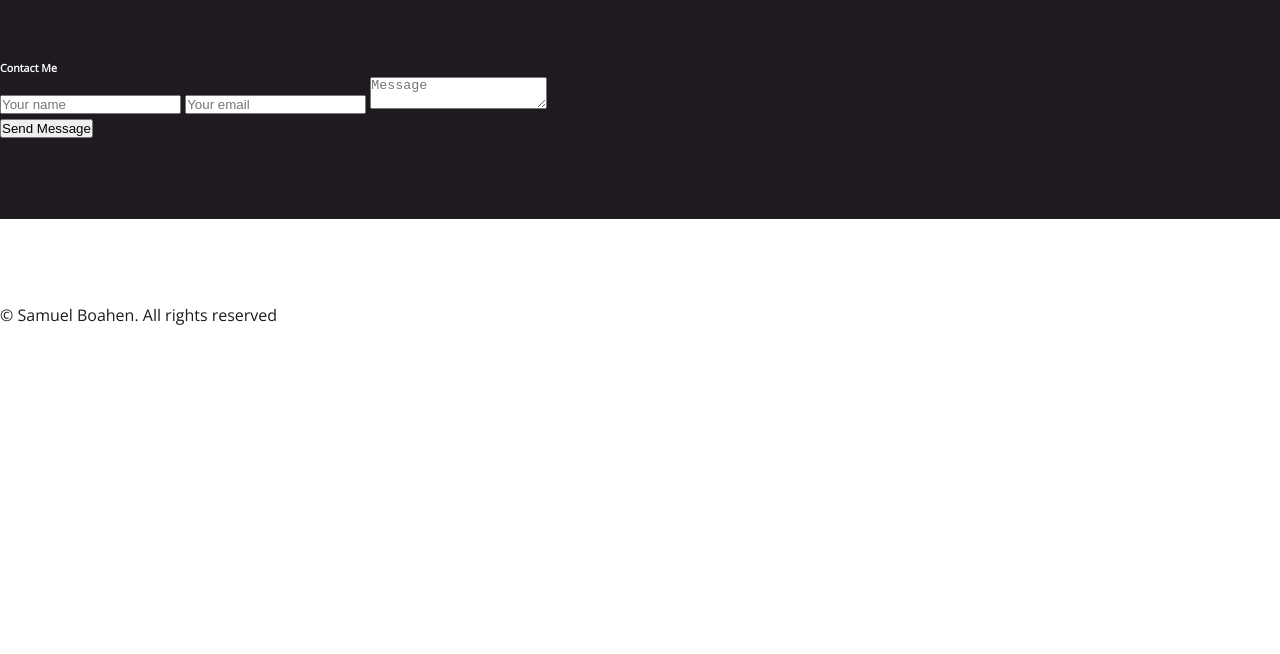
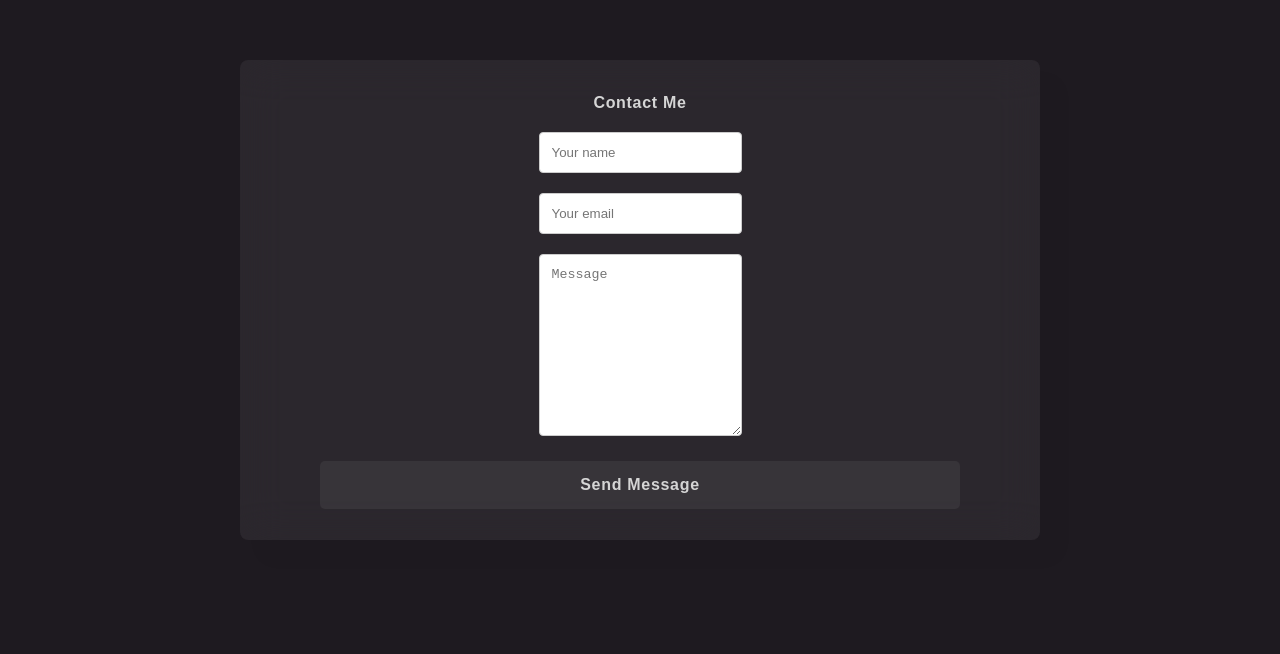
Before and after one commit to xamwell2/My-Portfolio, a website: page index.html in a window 1280 px wide. Shown: the part 4726-5380 px from the top of the page. Before the commit the page ends 5073 px from the top, so only its background shows below. Drawn offline with nearby package versions, Linux system fonts and the light colour scheme.

Commit message:
adding footer and Contact form

```diff
--- a/styles/index.css
+++ b/styles/index.css
@@ -914,3 +914,148 @@ p {
   margin-bottom: 0;
   color: var(--clr-white);
 }
+
+.contact {
+  display: flex;
+  justify-content: center;
+  align-items: center;
+}
+
+.contact-card {
+  height: 30rem;
+  width: 50rem;
+  display: flex;
+  justify-content: center;
+  align-items: center;
+  background-color: rgba(255 255 255 / 6%);
+  backdrop-filter: blur(20px);
+  border-radius: 8px;
+  box-shadow: 20px 20px 22px rgba(0 0 0 / 2%);
+  font-family: Poppins, sans-serif;
+}
+
+@media (max-width: 768px) {
+  .contact-card {
+    text-align: center;
+    justify-content: center;
+  }
+}
+
+.contact-desc {
+  width: 100%;
+  text-align: center;
+  position: absolute;
+  top: 30px;
+}
+
+.contact-form {
+  display: flex;
+  align-items: center;
+  justify-content: center;
+  flex-direction: column;
+  margin-bottom: 2rem;
+}
+
+.primary-text {
+  color: #d5d5d5;
+  font-size: 16px;
+  font-weight: 600;
+  letter-spacing: 0.7px;
+  margin: 1px 0;
+}
+
+.contact-input {
+  width: 100%;
+  margin: 10px 0;
+  padding: 12px;
+  border: 1px solid #ccc;
+  border-radius: 4px;
+}
+
+textarea {
+  width: 685px;
+  height: 182px;
+}
+
+.contact-button {
+  width: 80%;
+  height: 10%;
+  padding: 15px 0;
+  position: absolute;
+  left: 10%;
+  bottom: 30px;
+  border-radius: 5px;
+  outline: none;
+  background-color: rgba(255 255 255 / 6%);
+  border: none;
+}
+
+.footer {
+  padding-bottom: 2rem;
+  background: var(--clr-primary);
+  display: grid;
+  place-items: center;
+  color: var(--clr-white);
+}
+
+.footer .social-icons {
+  margin-bottom: 2rem;
+}
+
+.footer .social-icon {
+  color: var(--clr-white);
+}
+
+.footer .social-icon:hover {
+  color: var(--clr-secondary);
+}
+
+.footer p {
+  font-size: 1rem;
+  text-transform: capitalize;
+  color: var(--clr-white);
+  text-align: center;
+}
+
+@media (min-width: 320px) {
+  .footer p {
+    font-size: 0.001rem;
+  }
+}
+
+@media (max-width: 375px) {
+  .footer p {
+    font-size: 20px;
+  }
+}
+
+@media (min-width: 425x) {
+  .footer p {
+    font-size: 1.2rem;
+  }
+}
+
+@media (max-width: 768px) {
+  .footer p {
+    font-size: 1rem;
+  }
+}
+
+@media (max-width: 1024px) {
+  .footer p {
+    font-size: 1rem;
+    text-align: center;
+  }
+}
+
+@media (min-width: 1140px) {
+  .footer p {
+    font-size: 2rem;
+  }
+}
+
+@media (max-width: 2560px) {
+  .footer p {
+    font-size: 2rem;
+  }
+}
```
